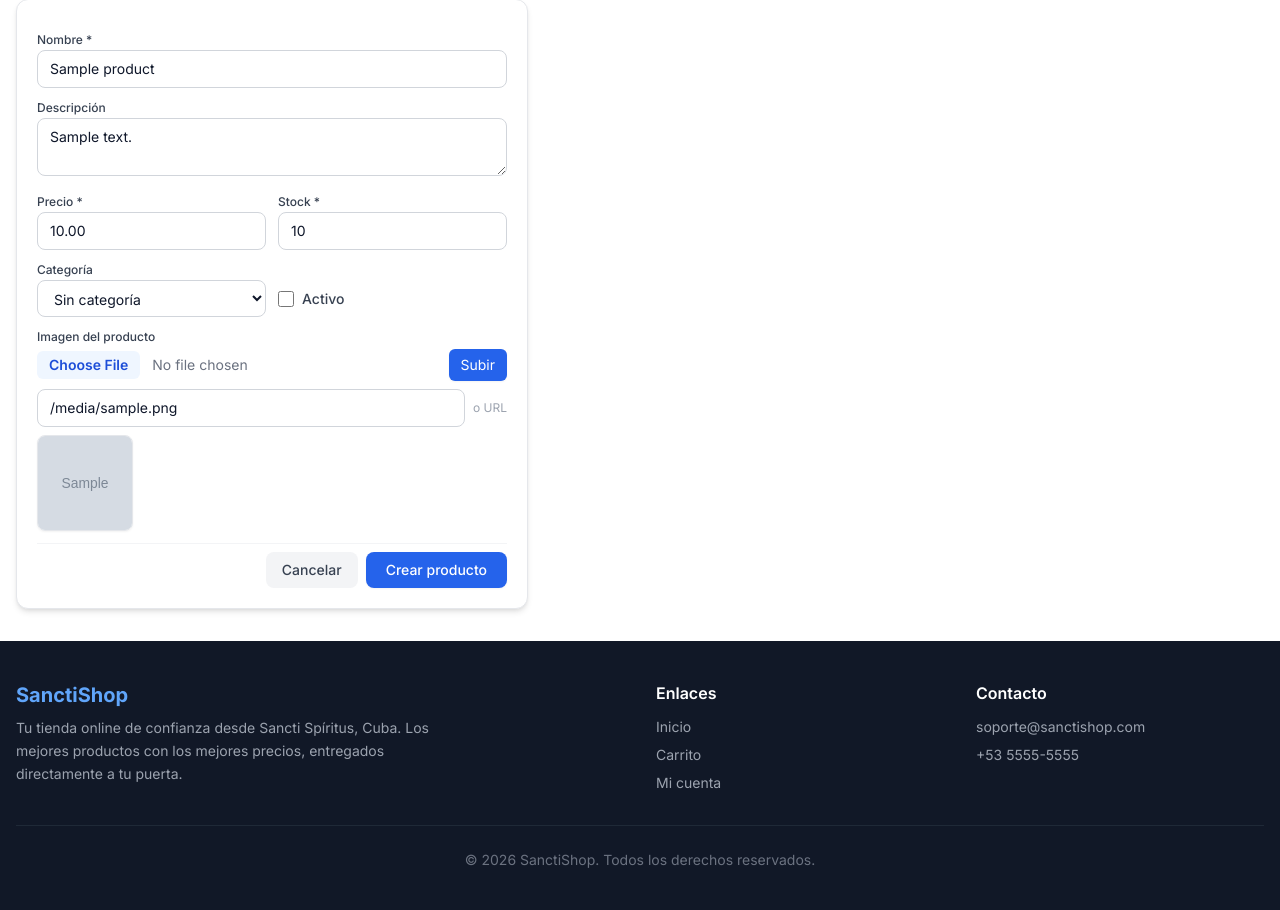
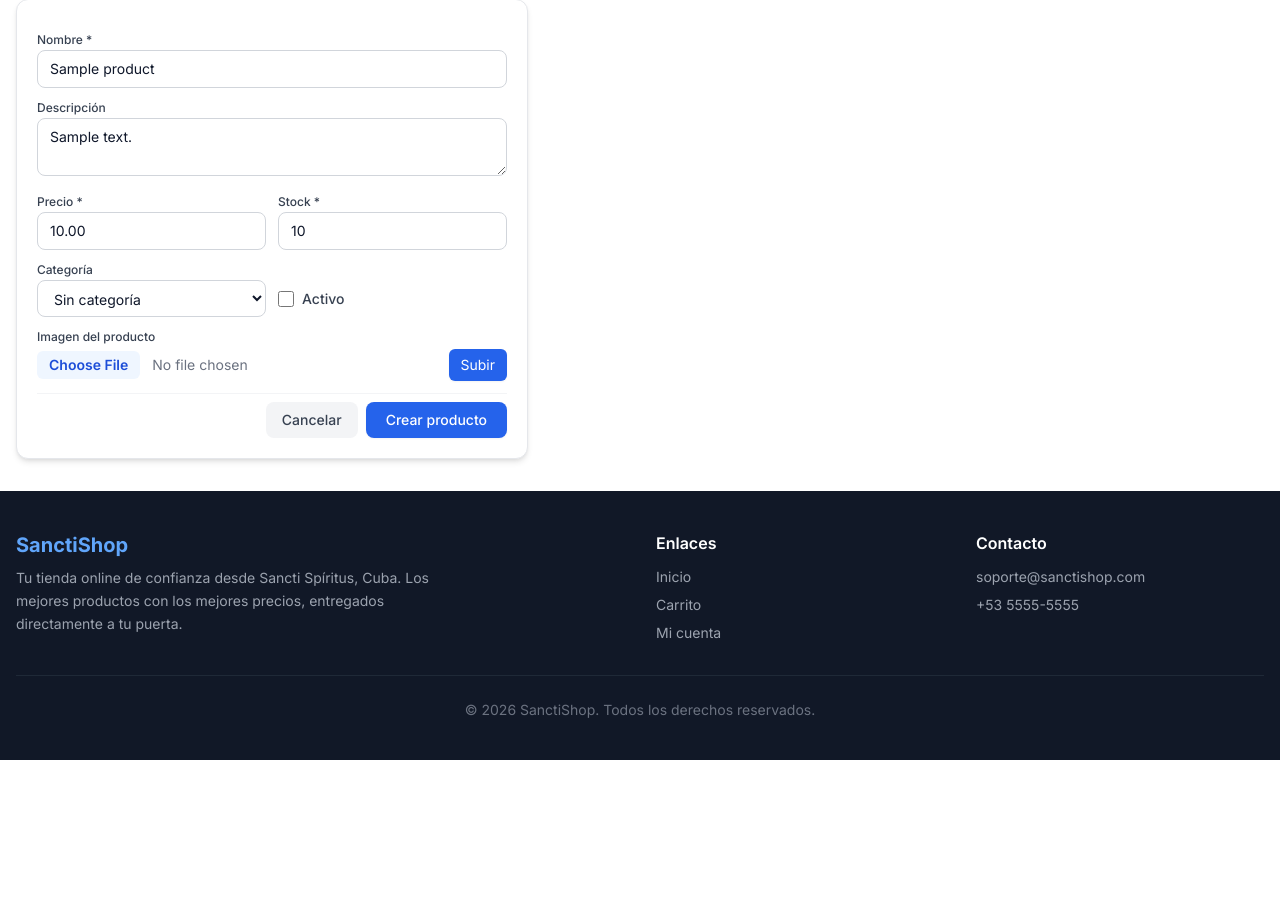
Before and after one commit to SrJesus98/Sancti-Shop, a Python web app: template app/templates/pages/admin/product_form.html in a window 1280 px wide. Shown: the part 190-1100 px from the top of the page. After the commit the page ends 950 px from the top, so only its background shows below. Run offline with Jinja, Linux system fonts and the light colour scheme; the template is opened without the code that fills it: most values are stand-ins (such as "Sample title", 1, 10 or a date in 2020); grey boxes marked "Sample" are stand-in pictures; some libraries are stand-ins or nearby versions.

Commit message:
feat(front): mejorar formulario de imagen ocultando URL manual

```diff
--- a/app/templates/pages/admin/product_form.html
+++ b/app/templates/pages/admin/product_form.html
@@ -80,12 +80,30 @@
                 </div>
             </div>
 
-            <!-- Imagen (subida + URL manual) -->
+            <!-- Imagen -->
             <div>
                 <label class="block text-xs font-medium text-gray-700 mb-1">Imagen del producto</label>
 
-                <!-- Subir archivo -->
-                <div class="flex items-center gap-2 mb-2">
+                {% if is_edit and product and product.image_url %}
+                <!-- ⭐ EDITAR: muestra la imagen actual + opción de cambiar -->
+                <div class="mb-3">
+                    <p class="text-xs text-gray-400 mb-1">Imagen actual:</p>
+                    <img src="{{ product.image_url }}"
+                         class="w-24 h-24 object-cover rounded-lg border border-gray-200 shadow-sm">
+                </div>
+                <div class="flex items-center gap-2">
+                    <input type="file" id="image-file" accept="image/jpeg,image/png,image/gif,image/webp"
+                           class="block w-full text-sm text-gray-500 file:mr-3 file:py-1 file:px-3
+                                  file:rounded-md file:border-0 file:text-sm file:font-semibold
+                                  file:bg-primary-50 file:text-primary-700 hover:file:bg-primary-100">
+                    <button type="button" id="upload-btn"
+                            class="px-3 py-1.5 bg-primary-600 text-white rounded-md text-sm hover:bg-primary-700 whitespace-nowrap shadow-sm">
+                        Cambiar
+                    </button>
+                </div>
+                {% else %}
+                <!-- ✨ NUEVO: solo examinar + subir -->
+                <div class="flex items-center gap-2">
                     <input type="file" id="image-file" accept="image/jpeg,image/png,image/gif,image/webp"
                            class="block w-full text-sm text-gray-500 file:mr-3 file:py-1 file:px-3
                                   file:rounded-md file:border-0 file:text-sm file:font-semibold
@@ -95,22 +113,18 @@
                         Subir
                     </button>
                 </div>
-                <p id="upload-status" class="text-xs mb-2"></p>
+                {% endif %}
 
-                <!-- O ingresar URL manual -->
-                <div class="flex items-center gap-2">
-                    <input type="text" id="inputImageUrl" value="{{ product.image_url if product else '' }}"
-                           oninput="previewImage(this.value)"
-                           placeholder="https://ejemplo.com/imagen.jpg"
-                           class="w-full px-3 py-2 text-sm border border-gray-300 rounded-lg focus:ring-2 focus:ring-primary-500 focus:border-primary-500 outline-none transition">
-                    <span class="text-xs text-gray-400 whitespace-nowrap">o URL</span>
-                </div>
+                <p id="upload-status" class="text-xs mt-1"></p>
 
-                <!-- Preview -->
-                <div id="imagePreviewContainer" class="mt-2 {% if not product or not product.image_url %}hidden{% endif %}">
+                <!-- Preview (se muestra después de subir o si ya tiene) -->
+                <div id="imagePreviewContainer" class="mt-2 {% if not is_edit or not product or not product.image_url %}hidden{% endif %}">
                     <img id="imagePreview" src="{{ product.image_url if product else '' }}"
                          class="w-24 h-24 object-cover rounded-lg border border-gray-200 shadow-sm">
                 </div>
+
+                <!-- URL oculta (se llena automáticamente al subir) -->
+                <input type="hidden" id="inputImageUrl" value="{{ product.image_url if product else '' }}">
             </div>
 
             <!-- Error -->
```
